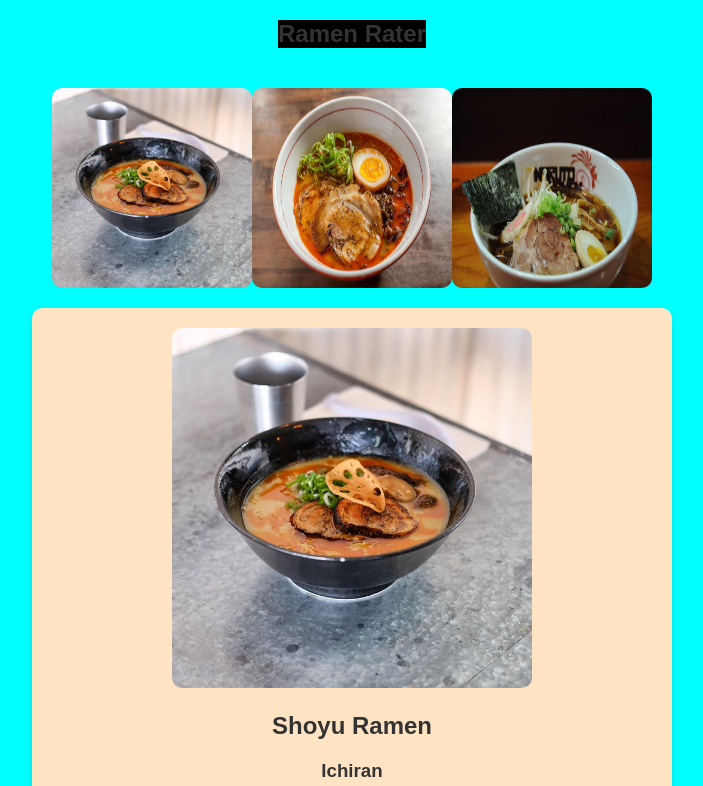
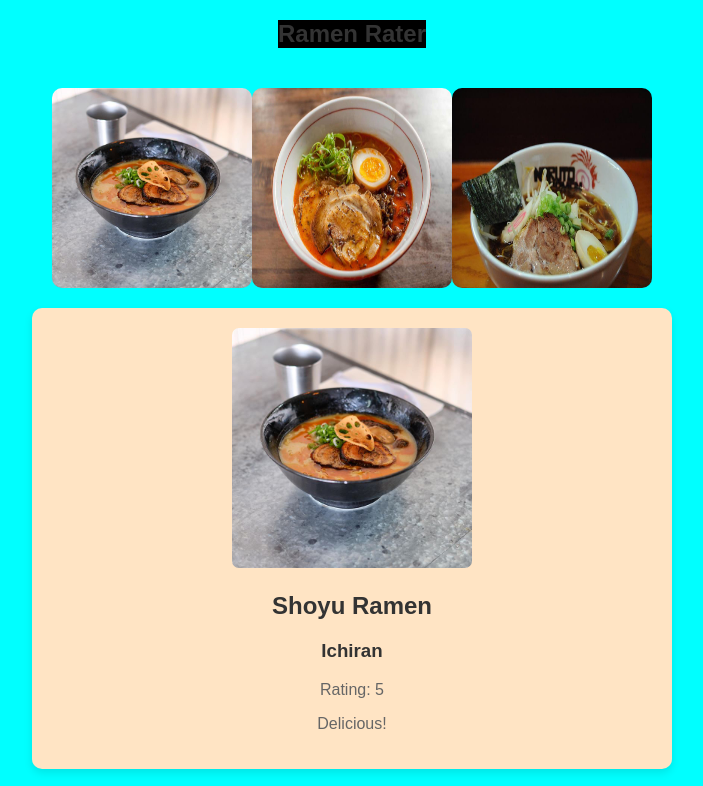
Before and after one commit to 2david-kariuki/ramen-rating-app, a plain HTML site: page index.html in a window 1280 px wide. Shown: the top 786 px of the page, without its empty margins (288-991 px from the left). Drawn offline with Linux system fonts and the light colour scheme.

Commit message:
changed img width

```diff
--- a/index.css
+++ b/index.css
@@ -50,8 +50,8 @@ h5 {
 }
 
 .detail-image {
-    width: 60%;
-    border-radius: 10px;
+    width: 40%;
+    border-radius: 7px;
 }
 
 .name, .restaurant {
```
